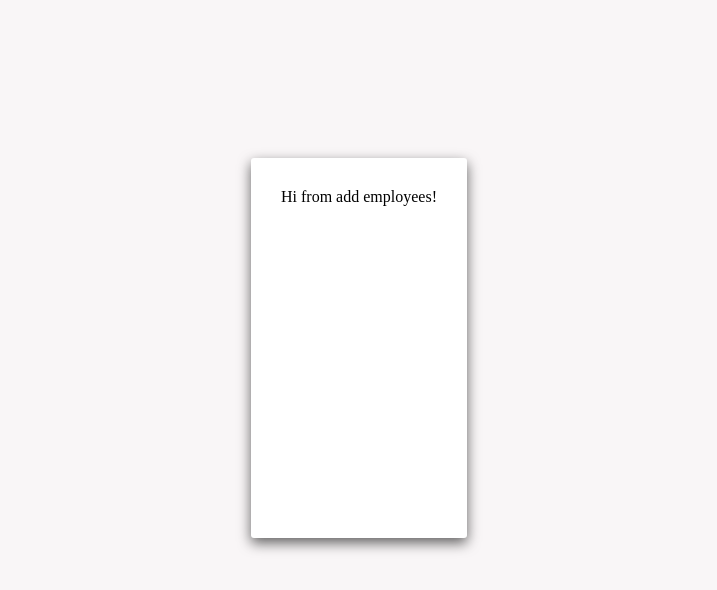
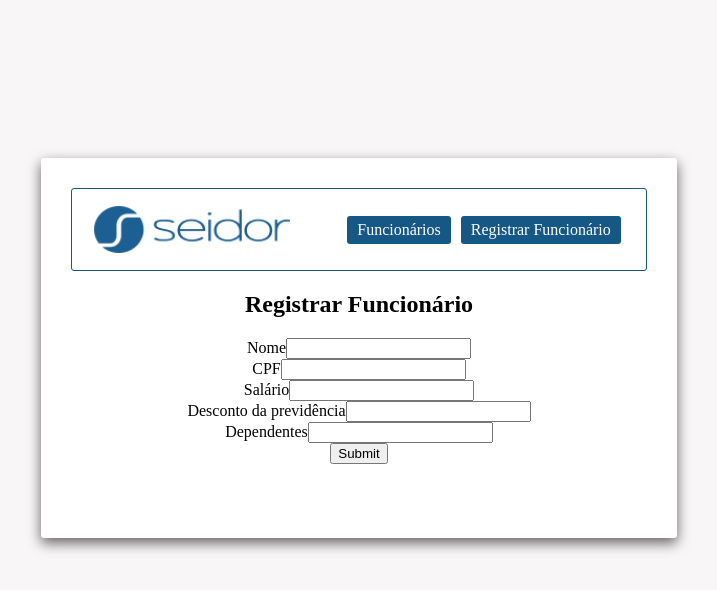
Before and after one commit to jpbahiaz/seidor-test, a React app: page /employees/add in a window 1280 px wide. Shown: the top 590 px of the page, without its empty margins (281-998 px from the left). Built offline with nearby package versions, Linux system fonts and the light colour scheme.

Commit message:
Initial EmployeeForm

```diff
--- /dev/null
+++ b/src/components/employeeForm/index.tsx
@@ -0,0 +1,52 @@
+import React, { useEffect } from 'react'
+import EmployeeFormStyle from './style'
+import { TEmployee } from '@/redux/modules/employees/types'
+import { useForm } from 'react-hook-form'
+
+type TEmployeeForm = {
+	employee: TEmployee;
+	dispatchAction: (employee: TEmployee) => void;
+}
+
+
+function EmployeeForm({ employee, dispatchAction }: TEmployeeForm) {
+	const { register, handleSubmit, setValue } = useForm()
+
+	useEffect(() => {
+		if (employee) {
+			setValue('name', employee.name)
+			setValue('cpf', employee.cpf)
+			setValue('salary', employee.salary)
+			setValue('dependents', employee.dependents)
+			setValue('discount', employee.discount)
+		}
+	}, [ employee ])
+
+	return (
+		<EmployeeFormStyle onSubmit={handleSubmit(dispatchAction)}>
+			<div className="field">
+				<label htmlFor="name">Nome</label>
+				<input type="text" name="name" ref={register}/>
+			</div>
+			<div className="field">
+				<label htmlFor="cpf">CPF</label>
+				<input type="text" name="cpf" ref={register}/>
+			</div>
+			<div className="field">
+				<label htmlFor="salary">Salário</label>
+				<input type="number" name="salary" ref={register}/>
+			</div>
+			<div className="field">
+				<label htmlFor="discount">Desconto da previdência</label>
+				<input type="number" name="discount" ref={register}/>
+			</div>
+			<div className="field">
+				<label htmlFor="dependents">Dependentes</label>
+				<input type="number" name="dependents" ref={register}/>
+			</div>
+			<button type="submit">Submit</button>
+		</EmployeeFormStyle>
+	)
+}
+
+export default EmployeeForm
--- /dev/null
+++ b/src/components/employeeForm/style.ts
@@ -0,0 +1,8 @@
+import styled from "styled-components";
+import { displayFlexColumn } from "@/common/styles";
+
+const EmployeeFormStyle = styled.form`
+	${displayFlexColumn}
+`
+
+export default EmployeeFormStyle
--- a/src/components/navbar/style.ts
+++ b/src/components/navbar/style.ts
@@ -8,8 +8,9 @@ const NavbarStyle = styled.nav`
 	padding: 15px 0;
 
 	img {
-		width: 30%;
+		width: 200px;
 		margin-left: 20px;
+		margin-right: 50px;
 	}
 
 	.links {
--- a/src/pages/employees/addEmployee/index.tsx
+++ b/src/pages/employees/addEmployee/index.tsx
@@ -1,10 +1,24 @@
-import React from 'react'
+import React, { Dispatch } from 'react'
 import AddEmployeeStyle from './style'
+import PageHeader from '@/components/pageHeader'
+import EmployeeForm from '@/components/employeeForm'
+import { TEmployee, EmployeesActions } from '@/redux/modules/employees/types'
+import { addEmployee } from '@/redux/modules/employees/actions'
+import { useDispatch } from 'react-redux'
+
+function handleFormDispatch(dispatch: Dispatch<EmployeesActions>) {
+	return function dispatcher(employee: TEmployee) {
+		dispatch(addEmployee(employee))
+	}
+}
 
 function AddEmployee() {
+	const dispatch = useDispatch()
+
 	return (
 		<AddEmployeeStyle>
-			Hi from add employees!
+			<PageHeader title='Registrar Funcionário'/>
+			<EmployeeForm employee={{} as TEmployee} dispatchAction={handleFormDispatch(dispatch)}/>
 		</AddEmployeeStyle>
 	)
 }
--- a/src/pages/employees/index.tsx
+++ b/src/pages/employees/index.tsx
@@ -16,6 +16,7 @@ function Employees() {
 	return (
 		<Switch>
 			<Route path="/employees/add">
+				<Navbar links={EmployeesLinks}/>
 				<AddEmployee />
 			</Route>
 			<Route path="/employees/show">
--- a/src/pages/employees/showEmployees/index.tsx
+++ b/src/pages/employees/showEmployees/index.tsx
@@ -7,8 +7,8 @@ import { TEmployee } from '@/redux/modules/employees/types'
 import { Link } from 'react-router-dom'
 
 function renderEmployees(employees: TEmployee[]) {
-	return employees.map((employee: TEmployee) => (
-		<tr>
+	return employees.map((employee: TEmployee, index: number) => (
+		<tr key={`row-employee-${index}`}>
 			<td>{ employee.name }</td>
 			<td>{ employee.cpf }</td>
 			<td>{ employee.salary }</td>
@@ -42,7 +42,9 @@ function ShowEmployees() {
 							<th>Ações</th>
 						</tr>
 					</thead>
-					{ renderEmployees(employees) }
+					<tbody>
+						{ renderEmployees(employees) }
+					</tbody>
 				</table>
 			</div>
 		</ShowEmployeesStyle>
--- a/src/redux/modules/employees/actions.ts
+++ b/src/redux/modules/employees/actions.ts
@@ -1,3 +1,19 @@
+import { TEmployee } from "./types"
+
 export const EMPLOYEE_CREATED = 'EMPLOYEE_CREATED'
 export const EMPLOYEE_UPDATED = 'EMPLOYEE_UPDATED'
 export const EMPLOYEE_DELETED = 'EMPLOYEE_DELETED'
+
+export function addEmployee(employee: TEmployee) {
+	return {
+		type: EMPLOYEE_CREATED,
+		payload: employee
+	}
+}
+
+export function updateEmployee(employee: TEmployee) {
+	return {
+		type: EMPLOYEE_UPDATED,
+		payload: employee
+	}
+}
```
Also changed, not shown: src/redux/modules/employees/types.ts (+7 -2 lines).
